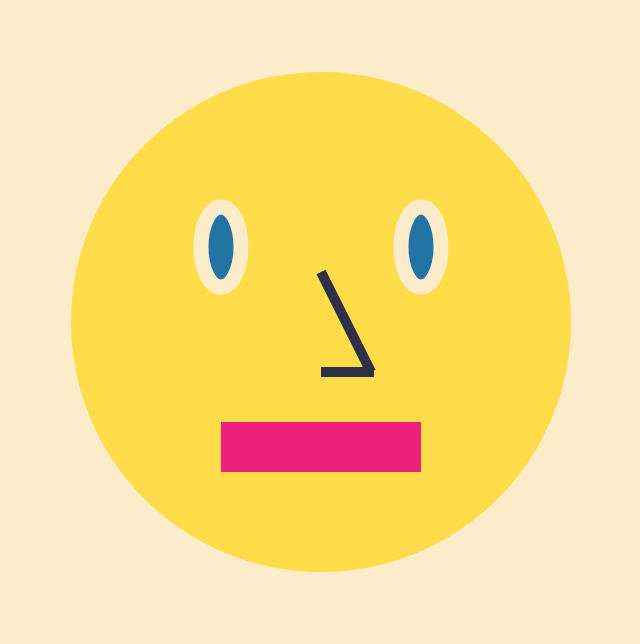
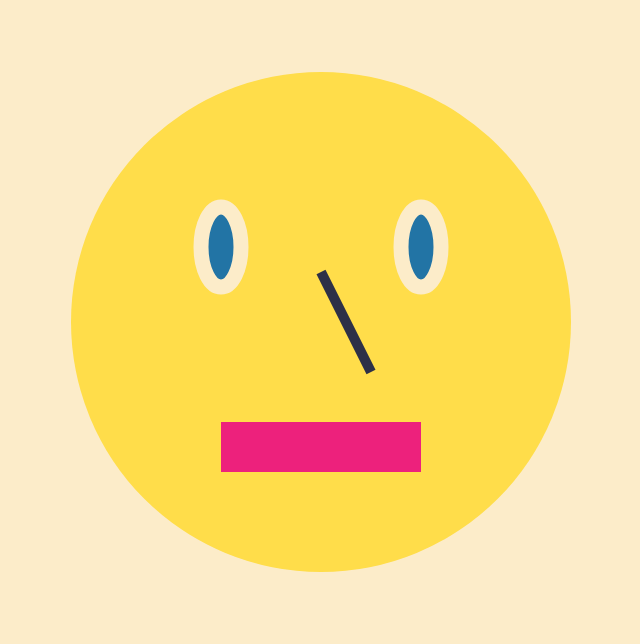
Before and after one commit to Abby-Wheelis/SVG-SCALES, a plain HTML site: page index.html in a window 1280 px wide. Shown: the part 119-763 px from the top of the page, without its empty margins (319-959 px from the left). Drawn offline with Linux system fonts and the light colour scheme.

Commit message:
Update index.html

```diff
--- a/index.html
+++ b/index.html
@@ -14,7 +14,7 @@
         <ellipse cx="400" cy="225" rx="20" ry="40" class="eye"></ellipse>
         <rect x="200" y="400" width="200" height="50" class="mouth"></rect>
         <line x1="300" y1="250" x2="350" y2="350" class ="nose"></line>
-        <line x1="300" y1="350" x2="353" y2="350" class ="nose"></line>
+        <line x1="300" y1="350" x2="353" y2="350" class ="nse"></line>
 
     </svg>
 
```
